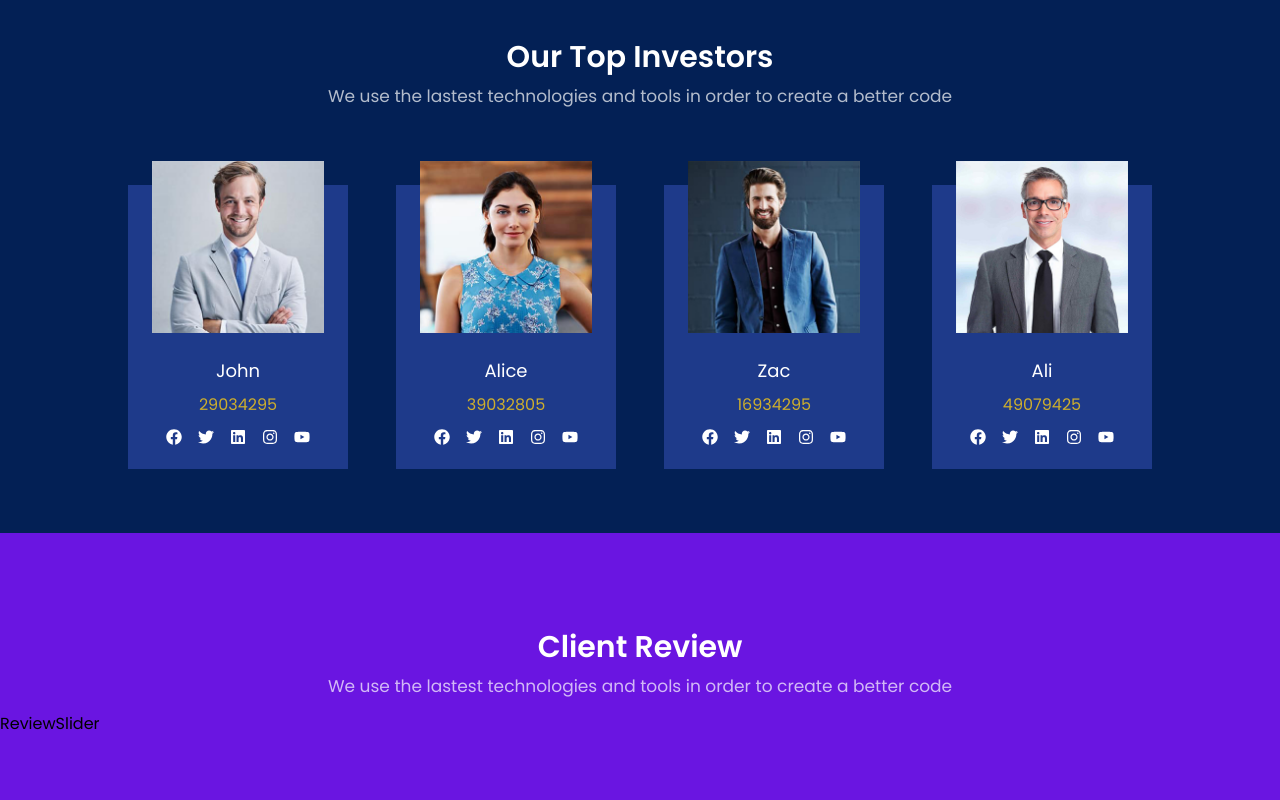
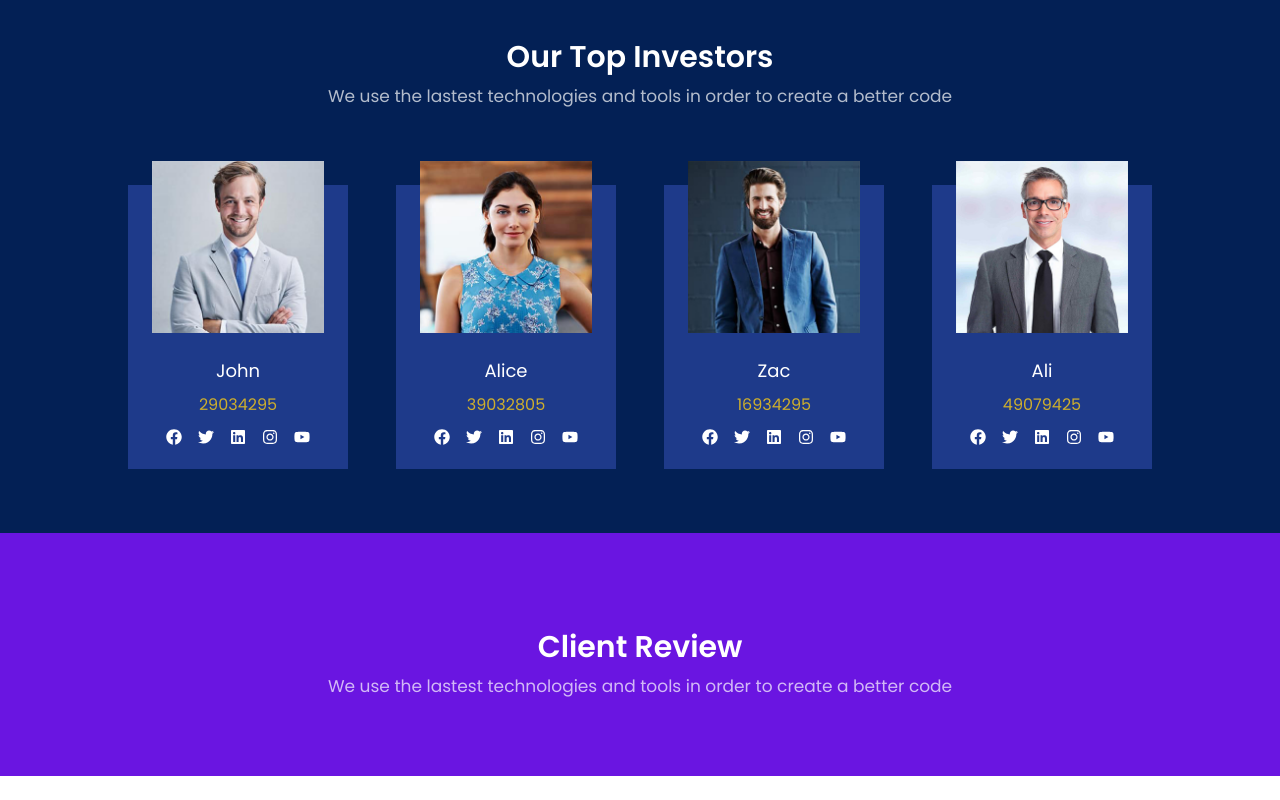
Before and after one commit to moonspark78/Invest-Project-NextJS, a Next.js app: page / in a window 1280 px wide. Shown: the part 3371-4171 px from the top of the page. After the commit the page ends 4147 px from the top, so only its background shows below. Built offline with nearby package versions, Linux system fonts and the light colour scheme.

Commit message:
:tada: working on  the ReviewSlider component  :tada:

```diff
--- a/app/components/Home/Review/ReviewSlider.tsx
+++ b/app/components/Home/Review/ReviewSlider.tsx
@@ -1,4 +1,4 @@
-
+"use client";
 import React from 'react'
 import Carousel from "react-multi-carousel";
 import "react-multi-carousel/lib/styles.css";
@@ -27,7 +27,19 @@ const ReviewSlider = () => {
 
 
   return (
-    <div>ReviewSlider</div>
+    <Carousel
+        additionalTransfrom={0}
+        arrows={true}
+        autoPlay={true}
+        autoPlaySpeed={5000}
+        centerMode={false}
+        infinite
+        responsive={responsive}
+        itemClass="item"
+    >
+
+        <div></div>
+    </Carousel>
   )
 }
 
```
